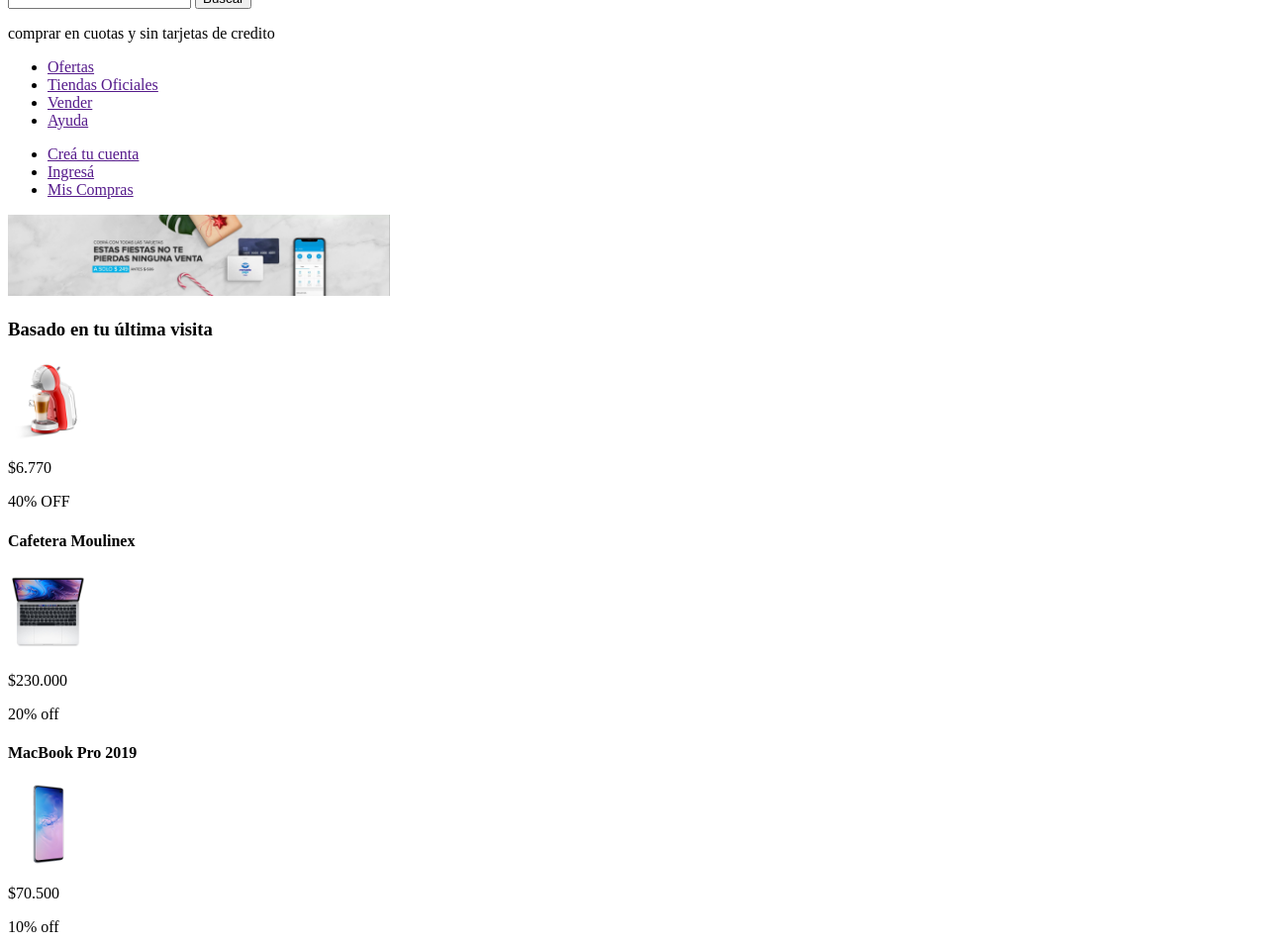
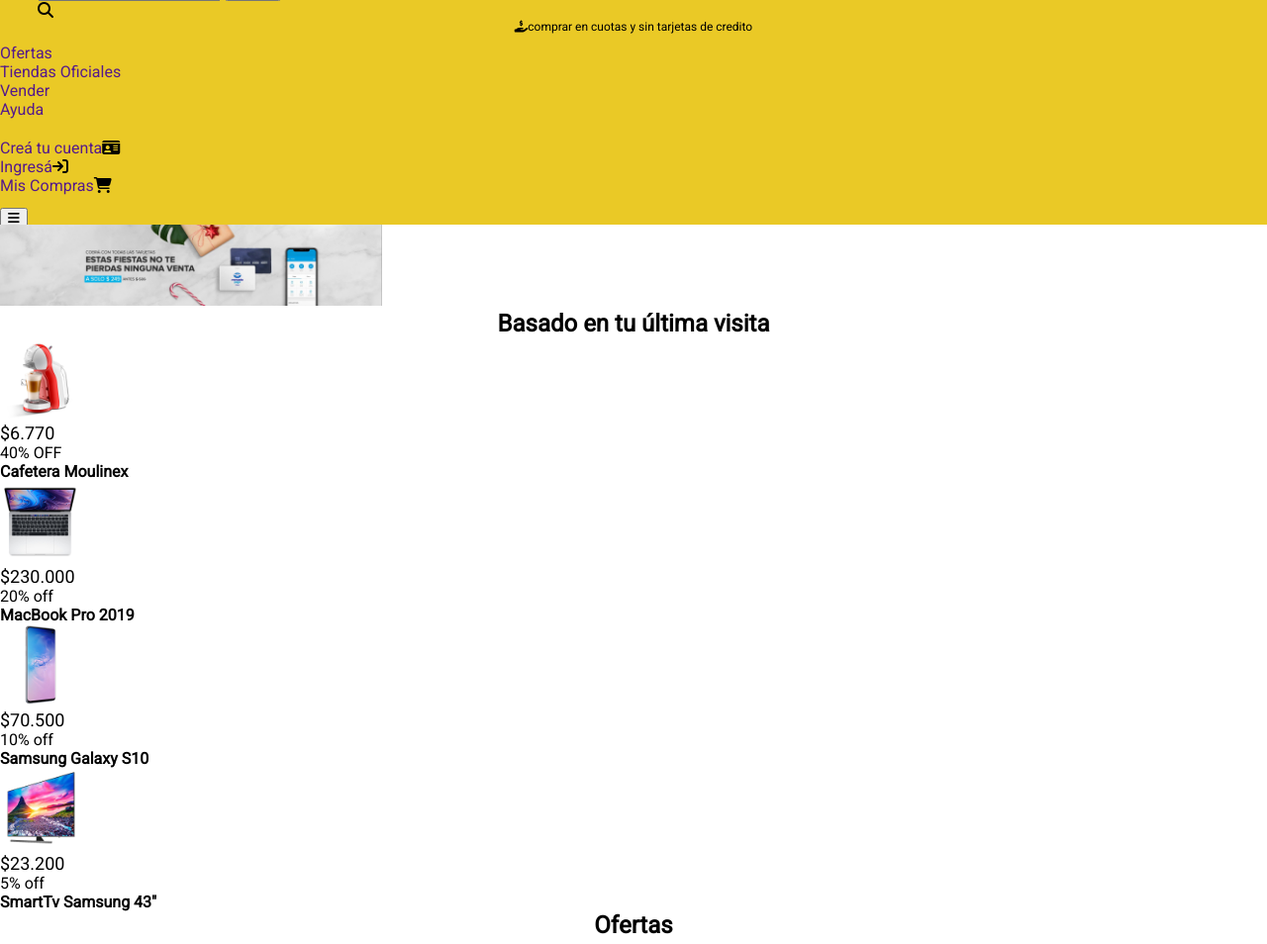
Before and after one commit to santysrodriguez/mercado_liebre, a website: page views/home.html in a window 1280 px wide. Shown: the part 106-1060 px from the top of the page at 99% size. Drawn offline with Linux system fonts and the light colour scheme; files whose address does not match are found by name.

Commit message:
footer and main finished

```diff
--- /dev/null
+++ b/public/css/general.css
@@ -0,0 +1,21 @@
+/* font-family: 'Roboto', sans-serif; */
+
+:root {
+    --Amarillo: #EAC926;
+    --Azul: #03264C;
+    --Celeste: #1259c3;
+    --GrisOscuro: #666;
+    --GrisClaro: #ebebeb;
+    --Verde: #39b54a;
+}
+
+body{
+    font-family:'Roboto';
+}
+*{
+    box-sizing: border-box;
+    margin: 0;
+}
+a{
+    text-decoration: none;
+}
--- /dev/null
+++ b/public/css/home.css
@@ -0,0 +1,61 @@
+.home__header{
+    background-color: var(--Amarillo);
+    width: 100%;
+
+}
+.home__header--logo{
+    height: 100%;
+}
+.home__header--boton{
+    padding-left: 38px;
+}
+
+
+.home__header--navegacion p{
+    font-size: 12px;
+    text-align: center;
+}
+.home__header--lista1{
+    text-decoration: none;
+    padding: 10px 0 0 0;
+}
+.home__header--lista2{
+    padding: 20px 0 10px 0;
+    text-decoration: none;
+
+}
+.home__header--burger--menu {
+    width: 15px;
+    height: 20px;
+    font-size: 17px;
+    padding-top: 2px;
+}
+
+.home__menu--banner{
+    display:block;
+    width: 100%;
+}
+.home__menu h3{
+    font-size: 24px;
+    text-align: center;
+}
+
+.home__menu--productos--precio{
+    font-size: 18px;
+
+
+}
+.home__menu--productos--descuento{
+    font-size: 16px;
+
+}
+.home__footer:first-child{
+    padding-top: 40px;
+}
+.home__footer{
+    text-align: center;
+}
+.home__footer p{
+    font-size: 16px;
+    margin-bottom: 30px;
+}
--- a/public/css/styles.css
+++ b/public/css/styles.css
@@ -0,0 +1,3 @@
+@import url('https://fonts.googleapis.com/css2?family=Roboto&display=swap');
+@import '/css/general.css';
+@import'/css/home.css';
--- a/views/home.html
+++ b/views/home.html
@@ -6,77 +6,84 @@
     <meta http-equiv="X-UA-Compatible" content="IE=edge">
     <meta name="viewport" content="width=device-width, initial-scale=1.0">
     <title>Mercado Liebre</title>
+    <link rel="stylesheet" href="/css/styles.css">
+    <script src="https://kit.fontawesome.com/965e5e405e.js" crossorigin="anonymous"></script>
 </head>
 
-<body>
-    <header >
-        <div>
+<body class="home">
+    <header class="home__header">
+        <div class="home__header--logo">
             <img height="82" src="/img/logo-mercado-liebre.svg" alt="">
         </div>
-        <div>
+        <div class="home__header--boton">
             <form action="">
                 <input type="text">
                 <button>Buscar</button>
+
             </form>
+            <i class="fa-solid fa-magnifying-glass"></i>
         </div>
-        <p>comprar en cuotas y sin tarjetas de credito</p>
-        <ul>
+
+        <nav class="home__header--navegacion">
+        <p ><i class="fa-solid fa-hand-holding-dollar"></i>comprar en cuotas y sin tarjetas de credito</p>
+            <ul class="home__header--lista1">
                 <li><a href="">Ofertas</a></li>
                 <li><a href="">Tiendas Oficiales</a></li>
                 <li><a href="">Vender</a></li>
                 <li><a href="">Ayuda</a></li>
             </ul>
-        <ul>
-            <li><a href="">Creá tu cuenta</a></li>
-            <li><a href="">Ingresá</a></li>
-            <li><a href="">Mis Compras</a></li>
+            <ul class="home__header--lista2">
+                <li><a href="">Creá tu cuenta</a><i class="fa-solid fa-id-card"></i></li>
+                <li><a href="">Ingresá</a><i class="fa-solid fa-arrow-right-to-bracket"></i></li>
+                <li><a href="">Mis Compras</a><i class="fa-solid fa-cart-shopping"></i></li>
             </ul>
+            <div class="home__header--burger--menu">
+                <button><i class="fa-solid fa-bars"></i></button>
+                </div>
+        </nav>
     </header>
-    <div>
+    <main class="home__menu">
+        <div class="home__menu--banner">
             <img height="82" src="/img/img-home-banner.jpg" alt="">
         </div>
-
-    <main>
-        <div>
+        <div class="home__menu--productos">
             <section>
                 <h3>Basado en tu última visita</h3>
                 <article>
                     <div>
                         <img height="82" src="/img/img-cafetera-moulinex.jpg" alt="">
                     </div>
-                    <p>$6.770</p>
-                    <p>40% OFF</p>
+                    <p  class="home__menu--productos--precio">$6.770</p>
+                    <p class="home__menu--productos--descuento">40% OFF</p>
                     <h4>Cafetera Moulinex</h4>
                 </article>
                 <article>
                     <div>
                         <img height="82" src="img/img-macbook-pro-2019.jpg" alt="">
                     </div>
-                    <p>$230.000</p>
-                    <p>20% off</p>
+                    <p class="home__menu--productos--precio">$230.000</p>
+                    <p class="home__menu--productos--descuento">20% off</p>
                     <h4>MacBook Pro 2019</h4>
                 </article>
                 <article>
                     <div>
                         <img height="82" src="/img/img-samsung-galaxy-s10.jpg" alt="">
                     </div>
-                    <p>$70.500</p>
-                    <p>10% off</p>
+                    <p class="home__menu--productos--precio">$70.500</p>
+                    <p class="home__menu--productos--descuento">10% off</p>
                     <h4>Samsung Galaxy S10</h4>
                 </article>
                 <article>
                     <div>
                         <img height="82" src="/img/img-tv-samsung-smart.jpg" alt="">
                     </div>
-                    <p>$23.200</p>
-                    <p>5% off</p>
+                    <p class="home__menu--productos--precio">$23.200</p>
+                    <p class="home__menu--productos--descuento">5% off</p>
                     <h4>SmartTv Samsung 43"</h4>
                 </article>
             </section>
 
         </div>
-
-
         <div>
             <section>
                 <h3>Ofertas</h3>
@@ -84,32 +91,32 @@
                     <div>
                         <img height="82" src="/img/img-cafetera-moulinex.jpg" alt="">
                     </div>
-                    <p>$6.770</p>
-                    <p>40% OFF</p>
+                    <p class="home__menu--productos--precio">$6.770</p>
+                    <p class="home__menu--productos--descuento">40% OFF</p>
                     <h4>Cafetera Moulinex</h4>
                 </article>
                 <article>
                     <div>
                         <img height="82" src="/img/img-macbook-pro-2019.jpg" alt="">
                     </div>
-                    <p>$230.000</p>
-                    <p>20% off</p>
+                    <p class="home__menu--productos--precio">$230.000</p>
+                    <p class="home__menu--productos--descuento">20% off</p>
                     <h4>MacBook Pro 2019</h4>
                 </article>
                 <article>
                     <div>
                         <img height="82" src="/img/img-samsung-galaxy-s10.jpg" alt="">
                     </div>
-                    <p>$70.500</p>
-                    <p>10% off</p>
+                    <p class="home__menu--productos--precio">$70.500</p>
+                    <p class="home__menu--productos--descuento">10% off</p>
                     <h4>Samsung Galaxy S10</h4>
                 </article>
                 <article>
                     <div>
                         <img height="82" src="/img/img-tv-samsung-smart.jpg" alt="">
                     </div>
-                    <p>$23.200</p>
-                    <p>5% off</p>
+                    <p class="home__menu--productos--precio">$23.200</p>
+                    <p class="home__menu--productos--descuento">5% off</p>
                     <h4>SmartTv Samsung 43"</h4>
                 </article>
             </section>
@@ -120,24 +127,27 @@
 
     </main>
     <div>
-        <footer>
+        <footer class="home__footer">
             <section>
+                <i class="fa-solid fa-credit-card"></i>
                 <h3>Pagá con tarjeta o en efectivo</h3>
                 <p>Con Mercado Liebre Cash, tenés cuotas sin interés con tarjeta o efectivo en
                     puntos de pago. ¡Y siempre es seguro!</p>
             </section>
             <section>
+                <i class="fa-solid fa-gift"></i>
                 <h3>Envío gratis desde $ 2.500</h3>
                 <p>Solo por estar registrad@ en Mercado Liebre tenés envíos gratis en miles de
                     productos. Es un beneficio de Mercado Puntos.</p>
             </section>
             <section>
+                <i class="fa-solid fa-user-shield"></i>
                 <h3>Seguridad, de principio a fin</h3>
                 <p>¿No te gusta? ¡Devolvelo! En Mercado Liebre, no hay nada que no puedas hacer,
                     porque estás siempre protegid@.</p>
             </section>
             <section>
-                <h3>Copyright © 1999-2020 MercadoLiebre S.R.L.</h3>
+                <p>Copyright © 1999-2020 MercadoLiebre S.R.L.</p>
             </section>
         </footer>
 
```
Lines whose indentation alone changed are shown as unchanged.
